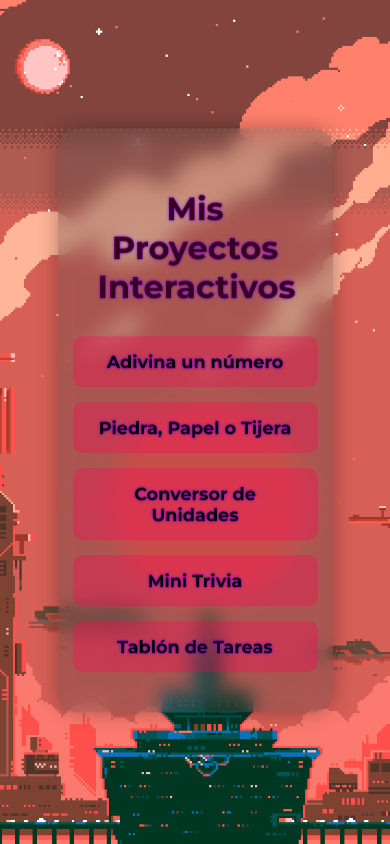
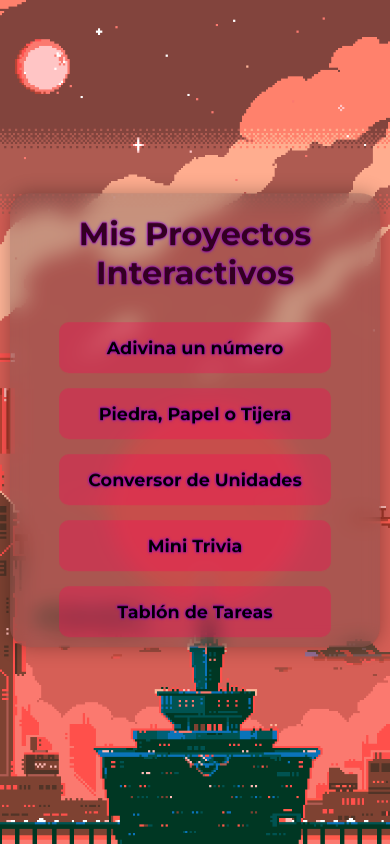
Before and after one commit to Incongo/juegosjs, a plain HTML site: page index.html in a window 390 px wide. Drawn offline with Linux system fonts and the light colour scheme.

Commit message:
inicio juegos correct movil

```diff
--- a/style.css
+++ b/style.css
@@ -30,7 +30,7 @@ body {
   padding: 40px;
   border-radius: 20px;
   text-align: center;
-  max-width: 90%;
+  max-width: 100%;
   box-shadow: 0 0 20px rgba(0,0,0,0.3);
 }
 
@@ -86,7 +86,18 @@ main{
   animation: saltito 1.2s infinite ease-in-out;
 }
 
-
+@media (max-width: 500px) {
+  main {
+    width: 95%;
+  }
+.contenedor{
+  padding: 0%;
+  padding-bottom: 10px;
+}
+.botonera{
+  width: 60%;
+  margin: 0 auto;
+}}
 /* Responsive
 @media (max-width: 500px) {
   .botonera {
```
